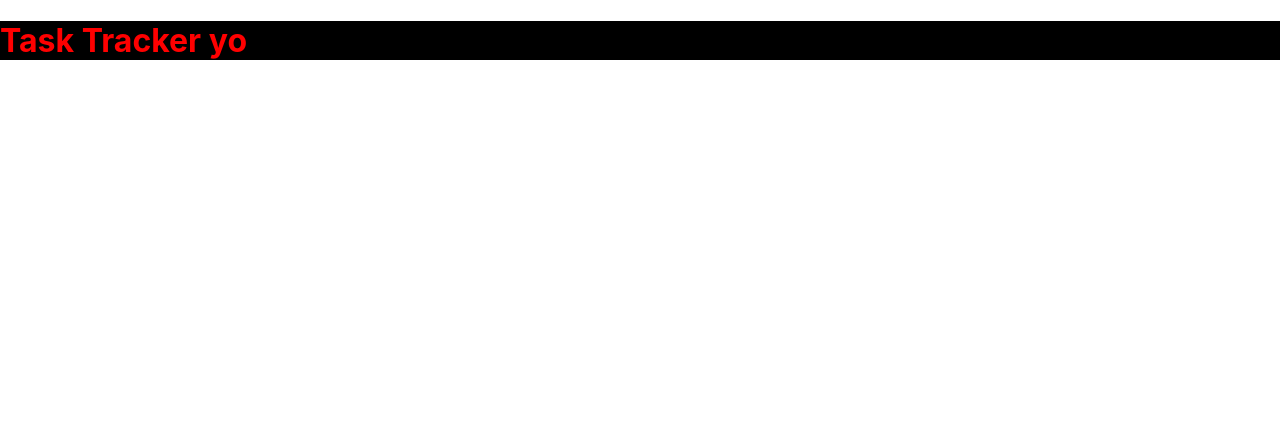
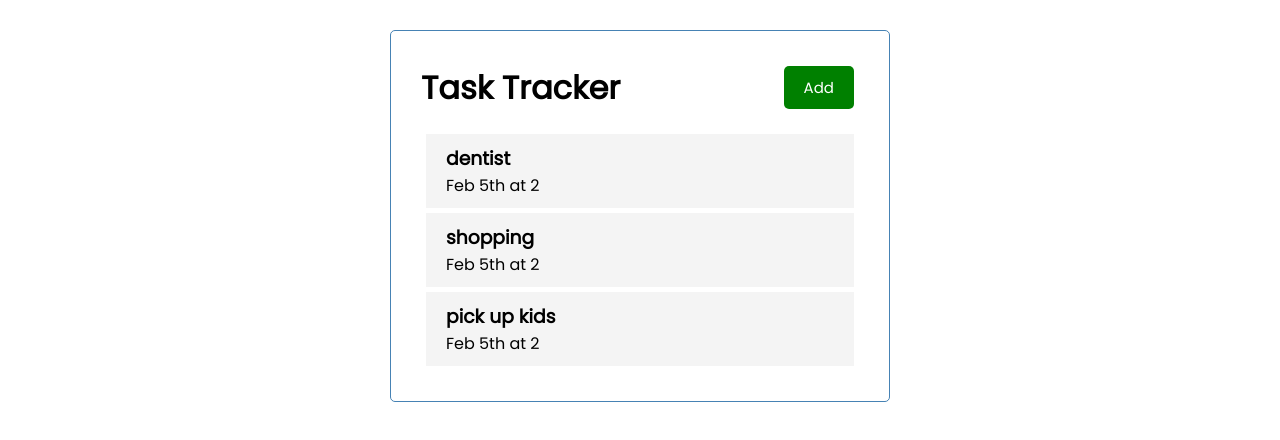
Before and after one commit to briandeitchman1/React-Task-Tracker, a React (Create React App) app: page / in a window 1280 px wide. Shown: the top 440 px of the page. Built offline with nearby package versions, Linux system fonts and the light colour scheme.

Commit message:
added tasks

```diff
--- a/package.json
+++ b/package.json
@@ -8,6 +8,7 @@
     "@testing-library/user-event": "^13.5.0",
     "react": "^18.1.0",
     "react-dom": "^18.1.0",
+    "react-icons": "^4.3.1",
     "react-scripts": "5.0.1",
     "web-vitals": "^2.1.4"
   },
--- a/src/App.js
+++ b/src/App.js
@@ -1,9 +1,32 @@
 import Header from "./components/Header";
+import Tasks from "./components/Tasks";
+import { useState } from "react"
 
 function App() {
+  const [tasks, setTasks] = useState([
+    {
+      id: 1,
+      text: "dentist",
+      day: "Feb 5th at 2 ",
+      reminder: true,
+    },
+    {
+      id: 2,
+      text: "shopping",
+      day: "Feb 5th at 2 ",
+      reminder: true,
+    },
+    {
+      id: 3,
+      text: "pick up kids",
+      day: "Feb 5th at 2 ",
+      reminder: true,
+    }
+  ])
   return (
     <div className="container">
       <Header />
+      <Tasks tasks={tasks} />
     </div>
   );
 }
--- /dev/null
+++ b/src/components/Button.js
@@ -0,0 +1,21 @@
+import PropTypes from 'prop-types'
+
+const Button = ({ color, text, onClick }) => {
+
+
+    return (
+        <button onClick={onClick} style={{ backgroundColor: color }} className="btn">
+            {text}
+        </button>
+    )
+}
+
+Button.defaultProps = {
+    color: "steelblue"
+}
+Button.propTypes = {
+    color: PropTypes.string,
+    text: PropTypes.string,
+    onClick: PropTypes.func
+}
+export default Button
--- a/src/components/Header.js
+++ b/src/components/Header.js
@@ -1,22 +1,29 @@
 import PropTypes from 'prop-types'
+import Button from './Button'
+const Header = ({ title }) => {
+    const onClick = () => {
+        console.log("yo")
+    }
+    return (
+        <header className="header">
+            <h1 >{title}</h1>
+            <Button color="green" text="Add" onClick={onClick} />
 
-const Header = ({ title }) => {
-    return (
-        <header>
-            <h1 style={headingStyle}>{title}</h1>
         </header>
     )
 }
 
 Header.defaultProps = {
-    title: "Task Tracker yo"
+    title: "Task Tracker"
 }
 Header.propTypes = {
     title: PropTypes.string.isRequired
 }
 
-const headingStyle = {
-    color: 'red', backgroundColor: "black"
-}
+// css in js
+// const headingStyle = {
+//     color: 'red',
+//      backgroundColor: "black"
+// }
 
 export default Header
--- /dev/null
+++ b/src/components/Task.js
@@ -0,0 +1,11 @@
+
+const Task = ({ task }) => {
+    return (
+        <div className="task">
+            <h3> {task.text}</h3>
+            <p>{task.day}</p>
+        </div>
+    )
+}
+
+export default Task
--- /dev/null
+++ b/src/components/Tasks.js
@@ -0,0 +1,14 @@
+import Task from "./Task"
+
+const Tasks = ({ tasks }) => {
+
+    return (
+        <>
+            {tasks.map((task) => (
+                <Task key={task.id} task={task} />
+            ))}
+        </>
+    )
+}
+
+export default Tasks
--- a/src/index.css
+++ b/src/index.css
@@ -1,13 +1,112 @@
-body {
+@import url('https://fonts.googleapis.com/css2?family=Poppins:wght@300;400&display=swap');
+
+* {
+  box-sizing: border-box;
   margin: 0;
-  font-family: -apple-system, BlinkMacSystemFont, 'Segoe UI', 'Roboto', 'Oxygen',
-    'Ubuntu', 'Cantarell', 'Fira Sans', 'Droid Sans', 'Helvetica Neue',
-    sans-serif;
-  -webkit-font-smoothing: antialiased;
-  -moz-osx-font-smoothing: grayscale;
+  padding: 0;
 }
 
-code {
-  font-family: source-code-pro, Menlo, Monaco, Consolas, 'Courier New',
-    monospace;
+body {
+  font-family: 'Poppins', sans-serif;
 }
+
+.container {
+  max-width: 500px;
+  margin: 30px auto;
+  overflow: auto;
+  min-height: 300px;
+  border: 1px solid steelblue;
+  padding: 30px;
+  border-radius: 5px;
+}
+
+.header {
+  display: flex;
+  justify-content: space-between;
+  align-items: center;
+  margin-bottom: 20px;
+}
+
+.btn {
+  display: inline-block;
+  background: #000;
+  color: #fff;
+  border: none;
+  padding: 10px 20px;
+  margin: 5px;
+  border-radius: 5px;
+  cursor: pointer;
+  text-decoration: none;
+  font-size: 15px;
+  font-family: inherit;
+}
+
+.btn:focus {
+  outline: none;
+}
+
+.btn:active {
+  transform: scale(0.98);
+}
+
+.btn-block {
+  display: block;
+  width: 100%;
+}
+
+.task {
+  background: #f4f4f4;
+  margin: 5px;
+  padding: 10px 20px;
+  cursor: pointer;
+}
+
+.task.reminder {
+  border-left: 5px solid green;
+}
+
+.task h3 {
+  display: flex;
+  align-items: center;
+  justify-content: space-between;
+}
+
+.add-form {
+  margin-bottom: 40px;
+}
+
+.form-control {
+  margin: 20px 0;
+}
+
+.form-control label {
+  display: block;
+}
+
+.form-control input {
+  width: 100%;
+  height: 40px;
+  margin: 5px;
+  padding: 3px 7px;
+  font-size: 17px;
+}
+
+.form-control-check {
+  display: flex;
+  align-items: center;
+  justify-content: space-between;
+}
+
+.form-control-check label {
+  flex: 1;
+}
+
+.form-control-check input {
+  flex: 2;
+  height: 20px;
+}
+
+footer {
+  margin-top: 30px;
+  text-align: center;
+}
```
Also changed, not shown: 1 other file (tests, documents, lock files or other folders).
